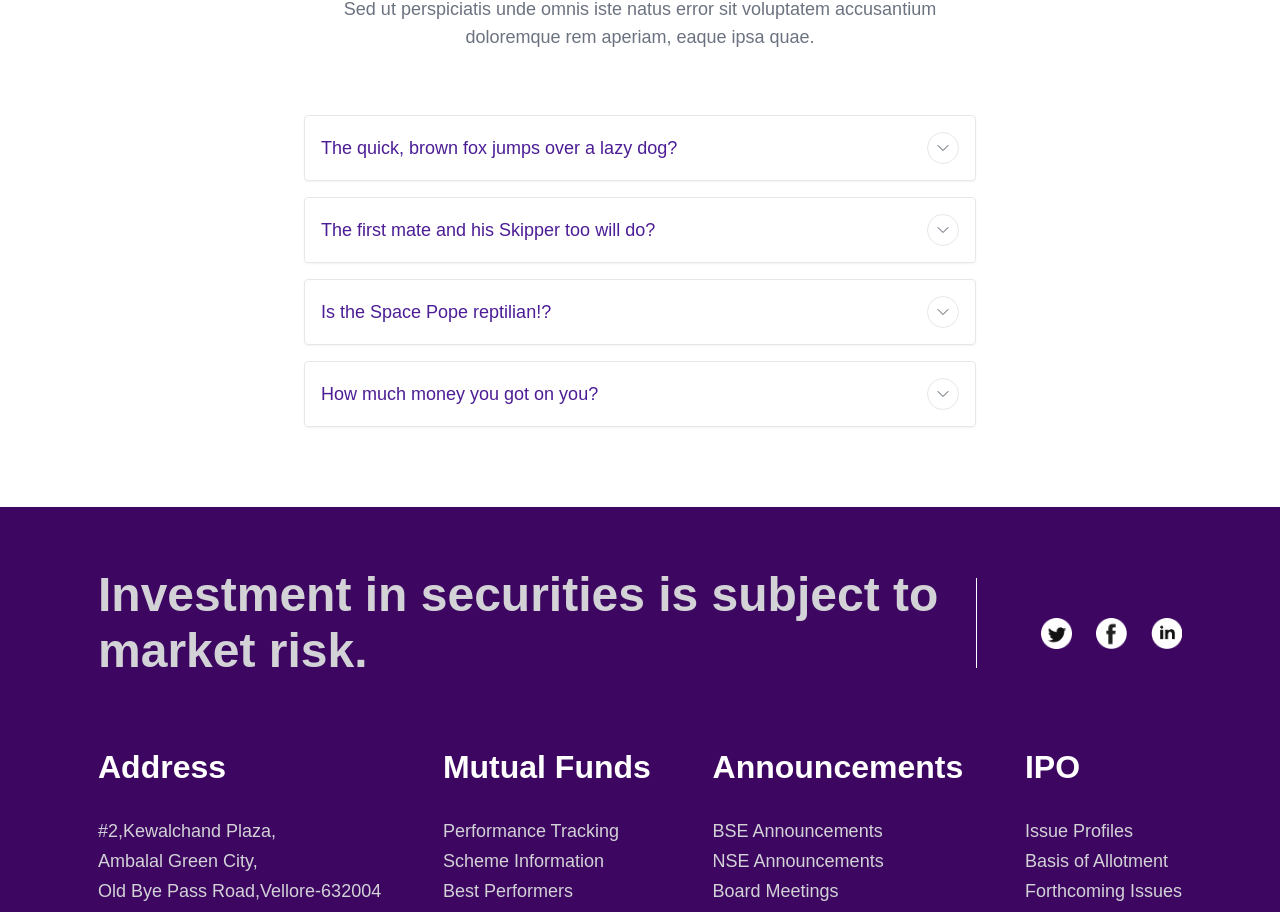
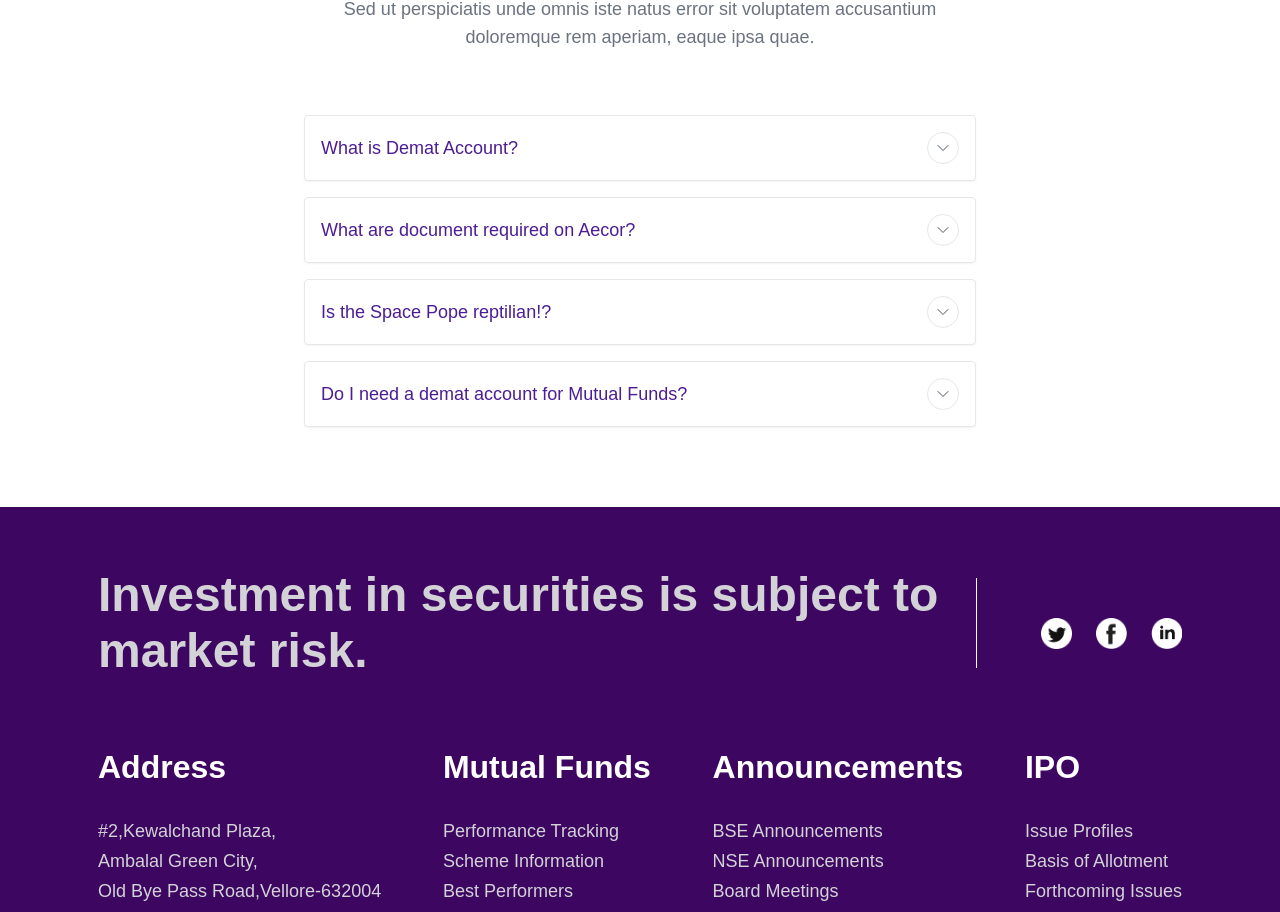
Before and after one commit to ashishmishra-bit/aecor, a Next.js app: page /signup in a window 1280 px wide. Shown: the part 1739-2651 px from the top of the page. Built offline with nearby package versions, Linux system fonts and the light colour scheme.

Commit message:
added fnq

```diff
--- a/components/Faq/Faq.js
+++ b/components/Faq/Faq.js
@@ -99,21 +99,30 @@ const Item = ({ title, children }) => {
             </div>
           </div>
           <div className="space-y-4 text-purple-900" >
-            <Item title="The quick, brown fox jumps over a lazy dog?">
-              Sed ut perspiciatis unde omnis iste natus error sit voluptatem
-              accusantium doloremque rem aperiam, eaque ipsa quae.
+            <Item title="What is Demat Account?">
+A demat account is an account to hold financial securities in electronic form. In India, demat accounts are maintained by two depository organisations NSDL and CDSL.
             </Item>
-            <Item title="The first mate and his Skipper too will do?">
-              Sed ut perspiciatis unde omnis iste natus error sit voluptatem
-              accusantium doloremque rem aperiam, eaque ipsa quae.
+            <Item title="What are document required on Aecor?">
+            The documents required on Aecor
+
+            <ul>
+            <li>Aadhar card</li>
+            <li>Pan card</li>
+            <li>Passport Size Picture</li>
+            <li>Bank Details</li>
+            <li>ITR Latest</li>
+            <li>Place of Birth and Mothers Name</li>
+            <li>Signature (on white Paper)</li>
+            </ul>
+
+
             </Item>
             <Item title="Is the Space Pope reptilian!?">
               Sed ut perspiciatis unde omnis iste natus error sit voluptatem
               accusantium doloremque rem aperiam, eaque ipsa quae.
             </Item>
-            <Item title="How much money you got on you?">
-              Sed ut perspiciatis unde omnis iste natus error sit voluptatem
-              accusantium doloremque rem aperiam, eaque ipsa quae.
+            <Item title="Do I need a demat account for Mutual Funds?">
+              Demat account is not required for mutual funds.
             </Item>
           </div>
         </div>
```
